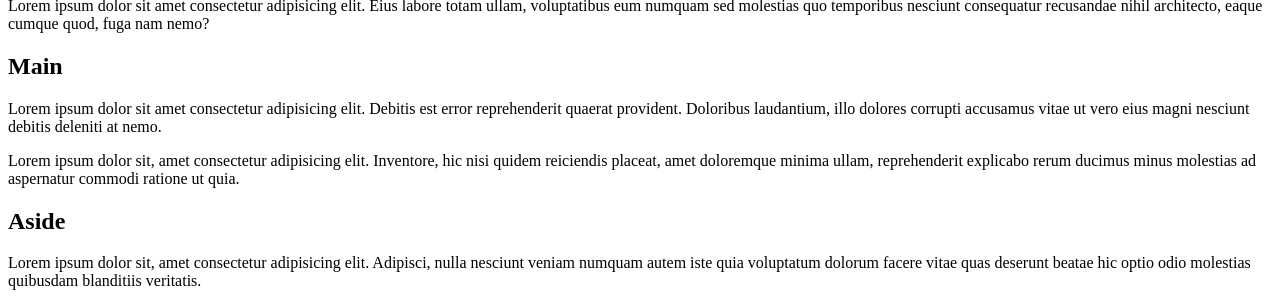
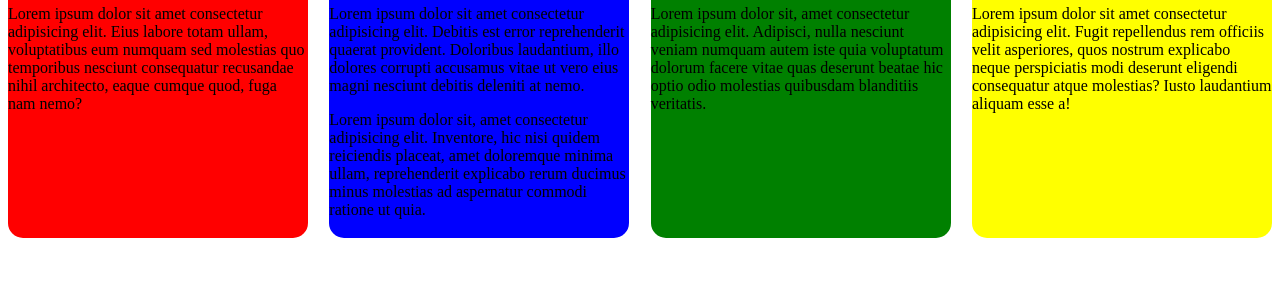
Before and after one commit to Lucaslandivar/Display-design, a plain HTML site: page index.html in a window 1280 px wide. Shown: the part 70-374 px from the top of the page. Drawn offline with Linux system fonts and the light colour scheme; files that its build step writes are made by us from their sources.

Commit message:
Add files via upload

```diff
--- /dev/null
+++ b/CSS/styles.css
@@ -0,0 +1,33 @@
+.container {
+    display: flex;
+    justify-content: space-between;
+    position: relative;
+}
+
+header {
+    width: 300px;
+    height: 300px;
+    border-radius: 15px;
+    background-color: red;
+}
+
+main {
+    width: 300px;
+    height: 300px;
+    border-radius: 15px;
+    background-color: blue;
+}
+
+aside {
+    width: 300px;
+    height: 300px;
+    border-radius: 15px;
+    background-color: green;
+}
+
+footer {
+    width: 300px;
+    height: 300px;
+    border-radius: 15px;
+    background-color: yellow;
+}
--- a/index.html
+++ b/index.html
@@ -10,6 +10,7 @@
     <script src="JS/script.js" defer></script>
 </head>
 <body>
+    <div class="container">
         <!-- !Header -->
         <header>
             <h2>Header</h2>
@@ -33,5 +34,6 @@
             <h2>Footer</h2>
             <p>Lorem ipsum dolor sit amet consectetur adipisicing elit. Fugit repellendus rem officiis velit asperiores, quos nostrum explicabo neque perspiciatis modi deserunt eligendi consequatur atque molestias? Iusto laudantium aliquam esse a!</p>
         </footer>
+    </div>
 </body>
 </html>
```
Lines whose indentation alone changed are shown as unchanged.
